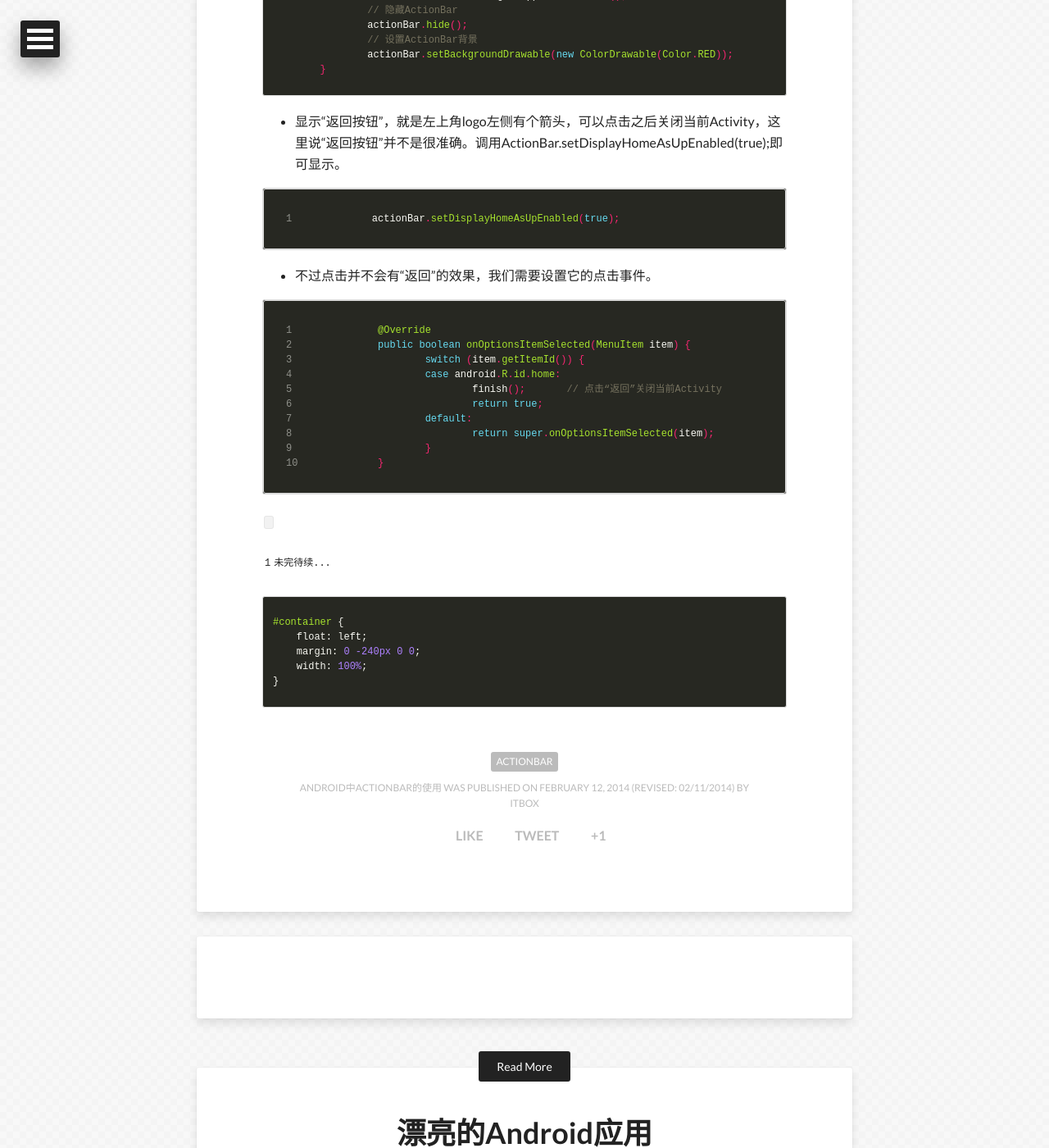
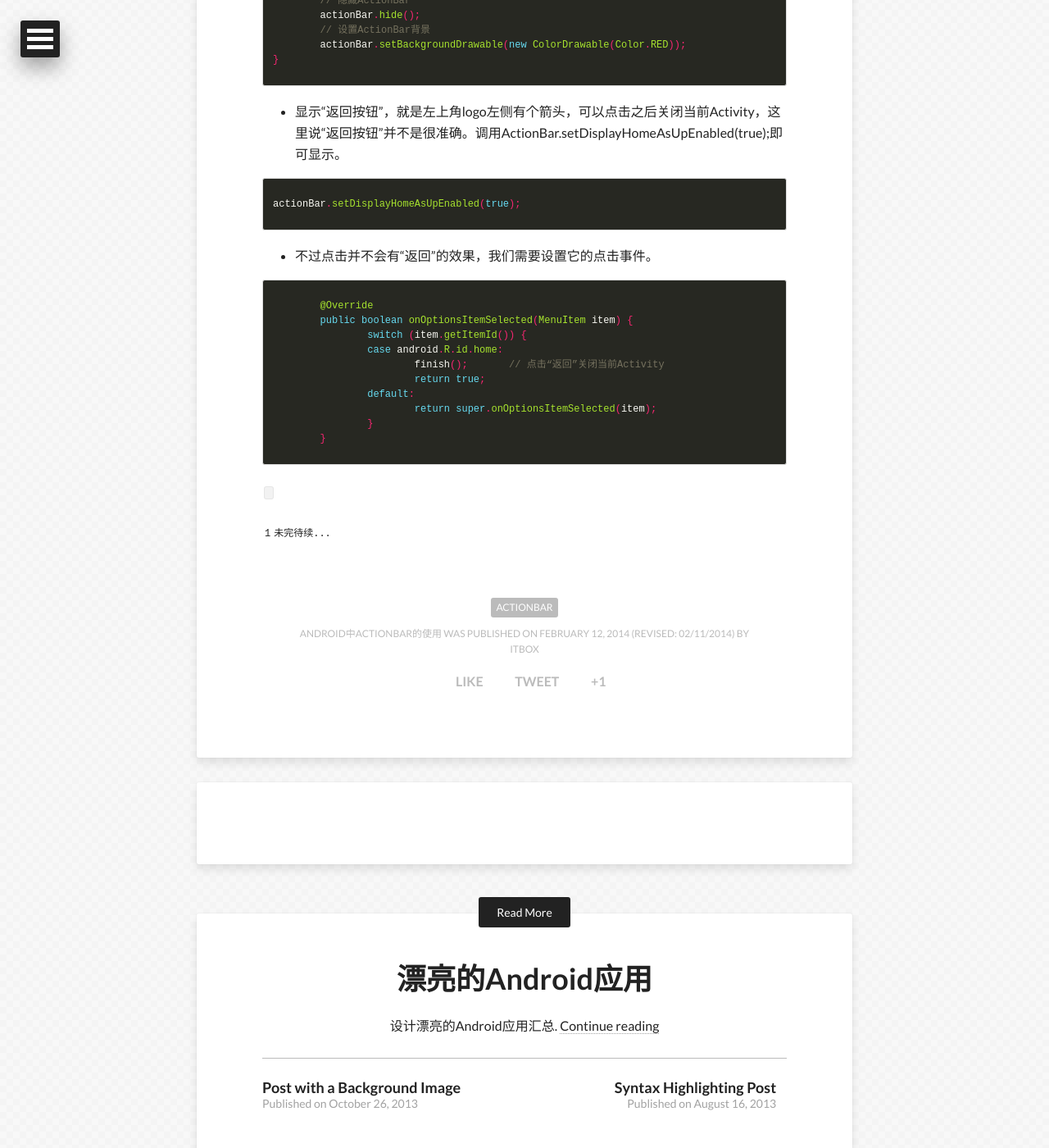
Before and after one commit to ITBox/ITBox.github.io, a Jekyll site: the page built from _posts/2014-02-12-Android-Action-Bar-Use.md, in a window 1280 px wide and 1400 px high, scrolled down 1932 px. Shown: the whole window at 82% size. Built offline with Jekyll 4.4.1, drawn with Linux system fonts in a browser that asks for light colours; nearby versions of some CDN libraries; comment, search, counter and statistics services are not loaded.

Commit message:
Update 2014-02-12-Android-Action-Bar-Use.md

```diff
--- a/_posts/2014-02-12-Android-Action-Bar-Use.md
+++ b/_posts/2014-02-12-Android-Action-Bar-Use.md
@@ -29,13 +29,13 @@ share: true
 
 * 也可以自定义Style继承上面几种Theme。
 
-~~~ xml
+{% highlight xml %}
 	<application
         	android:allowBackup="true"
         	android:icon="@drawable/ic_launcher"
         	android:label="@string/app_name"
         	android:theme="@style/Theme.AppCompat" >
-~~~
+{% endhighlight %}
 
 * 配置完主题之后，我们需要将Activity继承ActionBarActivity，如果需要使用v4包中的FragmentActivity也不需要担心，因为ActionBarActivity继承了FragmentActivity。
 
@@ -43,24 +43,24 @@ share: true
 
 
 {% highlight java %}
-	public class BaseActivity extends ActionBarActivity {
-		ActionBar actionBar = getSupportActionBar();
-		// 隐藏ActionBar
-		actionBar.hide();
-		// 设置ActionBar背景
-		actionBar.setBackgroundDrawable(new ColorDrawable(Color.RED));
-	}
+public class BaseActivity extends ActionBarActivity {
+	ActionBar actionBar = getSupportActionBar();
+	// 隐藏ActionBar
+	actionBar.hide();
+	// 设置ActionBar背景
+	actionBar.setBackgroundDrawable(new ColorDrawable(Color.RED));
+}
 {% endhighlight %}
 
 * 显示“返回按钮”，就是左上角logo左侧有个箭头，可以点击之后关闭当前Activity，这里说“返回按钮”并不是很准确。调用ActionBar.setDisplayHomeAsUpEnabled(true);即可显示。
 
-~~~ java
-	actionBar.setDisplayHomeAsUpEnabled(true);
-~~~
+{% highlight java %}
+actionBar.setDisplayHomeAsUpEnabled(true);
+{% endhighlight %}
 
 * 不过点击并不会有“返回”的效果，我们需要设置它的点击事件。
 
-~~~ java
+{% highlight java %}
 	@Override
 	public boolean onOptionsItemSelected(MenuItem item) {
 		switch (item.getItemId()) {
@@ -71,13 +71,6 @@ share: true
 			return super.onOptionsItemSelected(item);
 		}
 	}
-~~~
+{% endhighlight %}
 
 `未完待续...`
-{% highlight css %}
-#container {
-    float: left;
-    margin: 0 -240px 0 0;
-    width: 100%;
-}
-{% endhighlight %}
```
